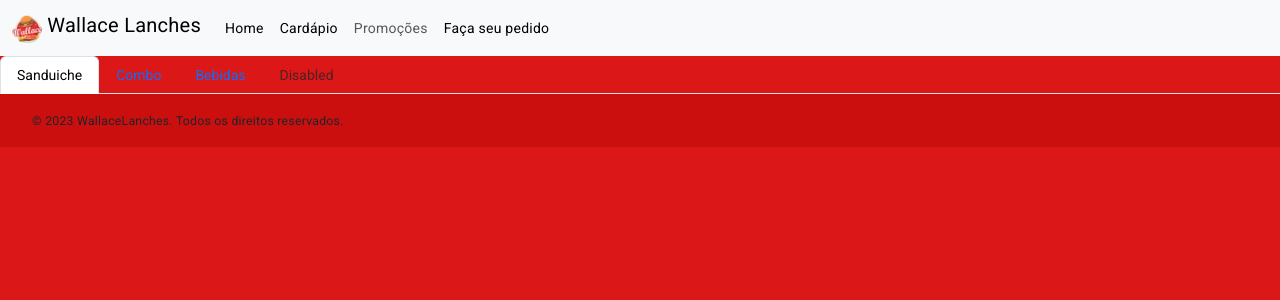
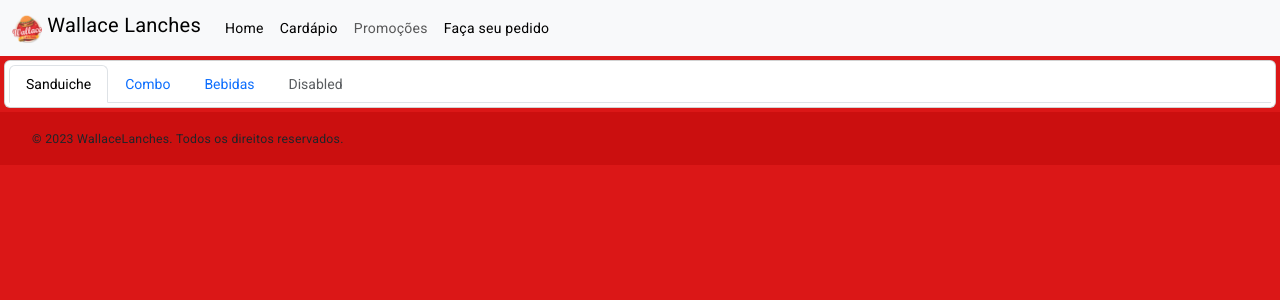
Before and after one commit to dmrramaral/wallaceLanchesFront, an Angular app: page /cardapio in a window 1280 px wide. Shown: the top 300 px of the page. Built offline with nearby package versions, Linux system fonts and the light colour scheme; a web font is replaced by a local one.

Commit message:
Test Css

```diff
--- a/src/app/public/cardapio/cardapio.component.html
+++ b/src/app/public/cardapio/cardapio.component.html
@@ -1,26 +1,38 @@
 <main>
 
+    <div class="card m-1 p-1">
         <ul class="nav nav-tabs" id="myTab" role="tablist">
             <li class="nav-item" role="presentation">
-          <button class="nav-link active" id="sanduiche-tab" data-bs-toggle="tab" data-bs-target="#home-tab-pane" type="button" role="tab" aria-controls="home-tab-pane" aria-selected="true">Sanduiche</button>
+                <button class="nav-link active" id="sanduiche-tab" data-bs-toggle="tab" data-bs-target="#home-tab-pane"
+                    type="button" role="tab" aria-controls="home-tab-pane" aria-selected="true">Sanduiche</button>
             </li>
             <li class="nav-item" role="presentation">
-          <button class="nav-link" id="profile-tab" data-bs-toggle="tab" data-bs-target="#profile-tab-pane" type="button" role="tab" aria-controls="profile-tab-pane" aria-selected="false">Combo</button>
+                <button class="nav-link" id="profile-tab" data-bs-toggle="tab" data-bs-target="#profile-tab-pane"
+                    type="button" role="tab" aria-controls="profile-tab-pane" aria-selected="false">Combo</button>
             </li>
             <li class="nav-item" role="presentation">
-          <button class="nav-link" id="contact-tab" data-bs-toggle="tab" data-bs-target="#contact-tab-pane" type="button" role="tab" aria-controls="contact-tab-pane" aria-selected="false">Bebidas</button>
+                <button class="nav-link" id="contact-tab" data-bs-toggle="tab" data-bs-target="#contact-tab-pane"
+                    type="button" role="tab" aria-controls="contact-tab-pane" aria-selected="false">Bebidas</button>
             </li>
             <li class="nav-item" role="presentation">
-          <button class="nav-link" id="disabled-tab" data-bs-toggle="tab" data-bs-target="#disabled-tab-pane" type="button" role="tab" aria-controls="disabled-tab-pane" aria-selected="false" disabled>Disabled</button>
+                <button class="nav-link" id="disabled-tab" data-bs-toggle="tab" data-bs-target="#disabled-tab-pane"
+                    type="button" role="tab" aria-controls="disabled-tab-pane" aria-selected="false"
+                    disabled>Disabled</button>
             </li>
         </ul>
         <div class="tab-content" id="myTabContent">
-        <div class="tab-pane fade show active" id="sanduiche-tab-pane" role="tabpanel" aria-labelledby="home-tab" tabindex="0">
+            <div class="tab-pane fade show active" id="sanduiche-tab-pane" role="tabpanel" aria-labelledby="home-tab"
+                tabindex="0">
                 <app-sanduiche></app-sanduiche>
             </div>
-        <div class="tab-pane fade" id="profile-tab-pane" role="tabpanel" aria-labelledby="profile-tab" tabindex="0">...</div>
-        <div class="tab-pane fade" id="contact-tab-pane" role="tabpanel" aria-labelledby="contact-tab" tabindex="0">...</div>
-        <div class="tab-pane fade" id="disabled-tab-pane" role="tabpanel" aria-labelledby="disabled-tab" tabindex="0">...</div>
+            <div class="tab-pane fade" id="profile-tab-pane" role="tabpanel" aria-labelledby="profile-tab" tabindex="0">...
+            </div>
+            <div class="tab-pane fade" id="contact-tab-pane" role="tabpanel" aria-labelledby="contact-tab" tabindex="0">...
+            </div>
+            <div class="tab-pane fade" id="disabled-tab-pane" role="tabpanel" aria-labelledby="disabled-tab" tabindex="0">
+                ...</div>
+        </div>
+
     </div>
 
 </main>
--- a/src/styles.css
+++ b/src/styles.css
@@ -1,6 +1,126 @@
 
 
 /*  */
+
+:root,
+[data-bs-theme=light] {
+  --bs-blue: #0d6efd;
+  --bs-indigo: #6610f2;
+  --bs-purple: #6f42c1;
+  --bs-pink: #d63384;
+  --bs-red: #dc3545;
+  --bs-orange: #fd7e14;
+  --bs-yellow: #ffc107;
+  --bs-green: #198754;
+  --bs-teal: #20c997;
+  --bs-cyan: #0dcaf0;
+  --bs-black: #000;
+  --bs-white: #fff;
+  --bs-gray: #6c757d;
+  --bs-gray-dark: #343a40;
+  --bs-gray-100: #f8f9fa;
+  --bs-gray-200: #e9ecef;
+  --bs-gray-300: #dee2e6;
+  --bs-gray-400: #ced4da;
+  --bs-gray-500: #adb5bd;
+  --bs-gray-600: #6c757d;
+  --bs-gray-700: #495057;
+  --bs-gray-800: #343a40;
+  --bs-gray-900: #212529;
+  --bs-primary:  #dc3545;
+  --bs-secondary: #6c757d;
+  --bs-success: #198754;
+  --bs-info: #ffc107;
+  --bs-warning: #ffc107;
+  --bs-danger: #dc3545;
+  --bs-light: #f8f9fa;
+  --bs-dark: #212529;
+  --bs-primary-rgb: 220, 53, 69;
+  --bs-secondary-rgb: 255, 193, 7;
+  --bs-success-rgb: 25, 135, 84;
+  --bs-info-rgb: 13, 202, 240;
+  --bs-warning-rgb: 255, 193, 7;
+  --bs-danger-rgb: 220, 53, 69;
+  --bs-light-rgb: 248, 249, 250;
+  --bs-dark-rgb: 33, 37, 41;
+  --bs-primary-text-emphasis: #c90805;
+  --bs-secondary-text-emphasis: #2b2f32;
+  --bs-success-text-emphasis: #0a3622;
+  --bs-info-text-emphasis: #055160;
+  --bs-warning-text-emphasis: #664d03;
+  --bs-danger-text-emphasis: #58151c;
+  --bs-light-text-emphasis: #495057;
+  --bs-dark-text-emphasis: #495057;
+  --bs-primary-bg-subtle: #cfe2ff;
+  --bs-secondary-bg-subtle: #e2e3e5;
+  --bs-success-bg-subtle: #d1e7dd;
+  --bs-info-bg-subtle: #cff4fc;
+  --bs-warning-bg-subtle: #fff3cd;
+  --bs-danger-bg-subtle: #f8d7da;
+  --bs-light-bg-subtle: #fcfcfd;
+  --bs-dark-bg-subtle: #ced4da;
+  --bs-primary-border-subtle: #9ec5fe;
+  --bs-secondary-border-subtle: #c4c8cb;
+  --bs-success-border-subtle: #a3cfbb;
+  --bs-info-border-subtle: #9eeaf9;
+  --bs-warning-border-subtle: #ffe69c;
+  --bs-danger-border-subtle: #f1aeb5;
+  --bs-light-border-subtle: #e9ecef;
+  --bs-dark-border-subtle: #adb5bd;
+  --bs-white-rgb: 255, 255, 255;
+  --bs-black-rgb: 0, 0, 0;
+  --bs-font-sans-serif: system-ui, -apple-system, "Segoe UI", Roboto, "Helvetica Neue", "Noto Sans", "Liberation Sans", Arial, sans-serif, "Apple Color Emoji", "Segoe UI Emoji", "Segoe UI Symbol", "Noto Color Emoji";
+  --bs-font-monospace: SFMono-Regular, Menlo, Monaco, Consolas, "Liberation Mono", "Courier New", monospace;
+  --bs-gradient: linear-gradient(180deg, rgba(255, 255, 255, 0.15), rgba(255, 255, 255, 0));
+  --bs-body-font-family: var(--bs-font-sans-serif);
+  --bs-body-font-size: 1rem;
+  --bs-body-font-weight: 400;
+  --bs-body-line-height: 1.5;
+  --bs-body-color: #212529;
+  --bs-body-color-rgb: 33, 37, 41;
+  --bs-body-bg: #fff;
+  --bs-body-bg-rgb: 255, 255, 255;
+  --bs-emphasis-color: #000;
+  --bs-emphasis-color-rgb: 0, 0, 0;
+  --bs-secondary-color: rgba(33, 37, 41, 0.75);
+  --bs-secondary-color-rgb: 33, 37, 41;
+  --bs-secondary-bg: #e9ecef;
+  --bs-secondary-bg-rgb: 233, 236, 239;
+  --bs-tertiary-color: rgba(33, 37, 41, 0.5);
+  --bs-tertiary-color-rgb: 33, 37, 41;
+  --bs-tertiary-bg: #f8f9fa;
+  --bs-tertiary-bg-rgb: 248, 249, 250;
+  --bs-heading-color: inherit;
+  --bs-link-color: #0d6efd;
+  --bs-link-color-rgb: 13, 110, 253;
+  --bs-link-decoration: underline;
+  --bs-link-hover-color: #0a58ca;
+  --bs-link-hover-color-rgb: 10, 88, 202;
+  --bs-code-color: #d63384;
+  --bs-highlight-bg: #fff3cd;
+  --bs-border-width: 1px;
+  --bs-border-style: solid;
+  --bs-border-color: #dee2e6;
+  --bs-border-color-translucent: rgba(0, 0, 0, 0.175);
+  --bs-border-radius: 0.375rem;
+  --bs-border-radius-sm: 0.25rem;
+  --bs-border-radius-lg: 0.5rem;
+  --bs-border-radius-xl: 1rem;
+  --bs-border-radius-xxl: 2rem;
+  --bs-border-radius-2xl: var(--bs-border-radius-xxl);
+  --bs-border-radius-pill: 50rem;
+  --bs-box-shadow: 0 0.5rem 1rem rgba(0, 0, 0, 0.15);
+  --bs-box-shadow-sm: 0 0.125rem 0.25rem rgba(0, 0, 0, 0.075);
+  --bs-box-shadow-lg: 0 1rem 3rem rgba(0, 0, 0, 0.175);
+  --bs-box-shadow-inset: inset 0 1px 2px rgba(0, 0, 0, 0.075);
+  --bs-focus-ring-width: 0.25rem;
+  --bs-focus-ring-opacity: 0.25;
+  --bs-focus-ring-color: rgba(13, 110, 253, 0.25);
+  --bs-form-valid-color: #198754;
+  --bs-form-valid-border-color: #198754;
+  --bs-form-invalid-color: #dc3545;
+  --bs-form-invalid-border-color: #dc3545;
+}
 
 .btn-primary {
     --primary: #d80000 !important;
```
Lines whose indentation alone changed are shown as unchanged.
